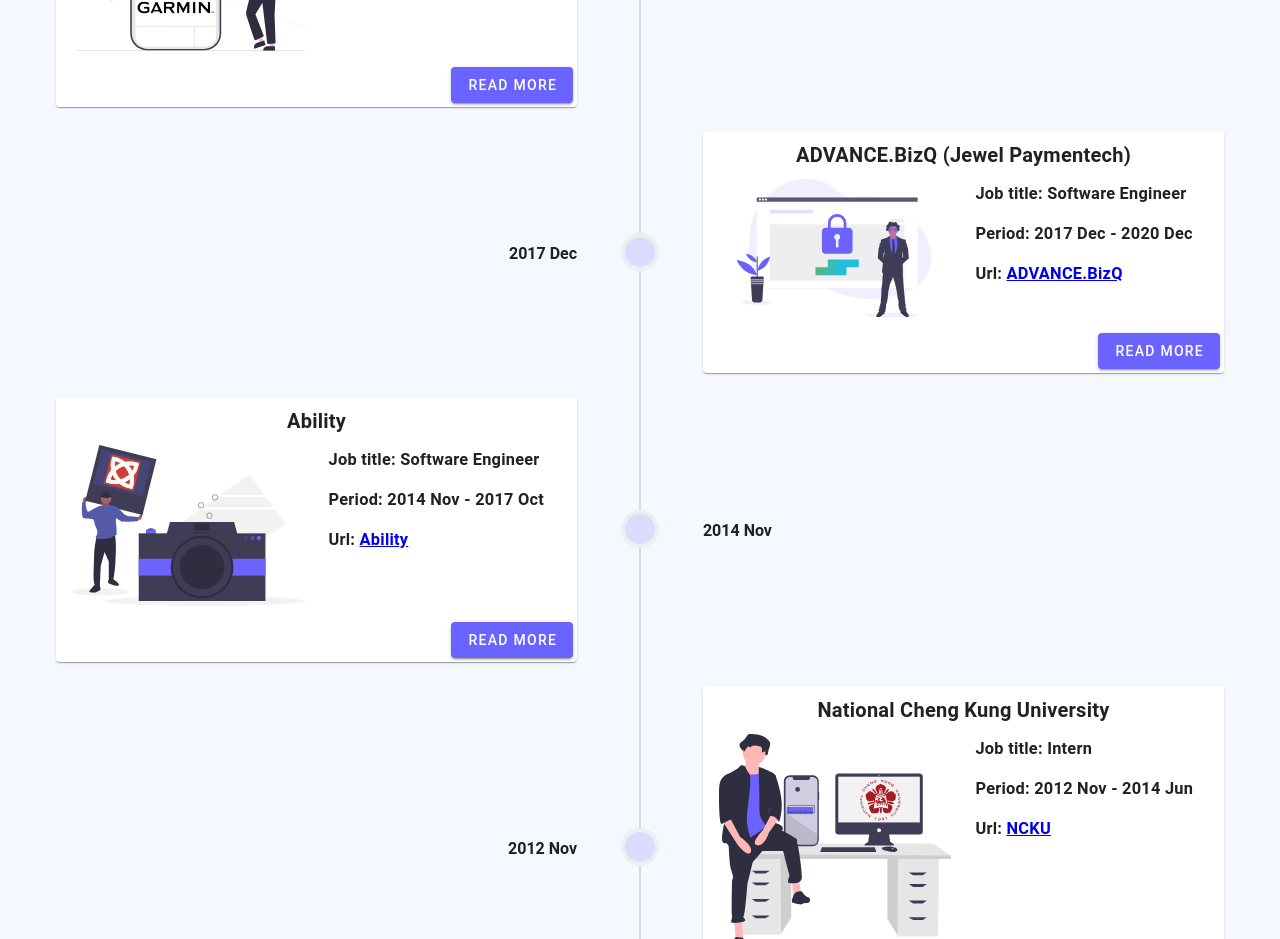
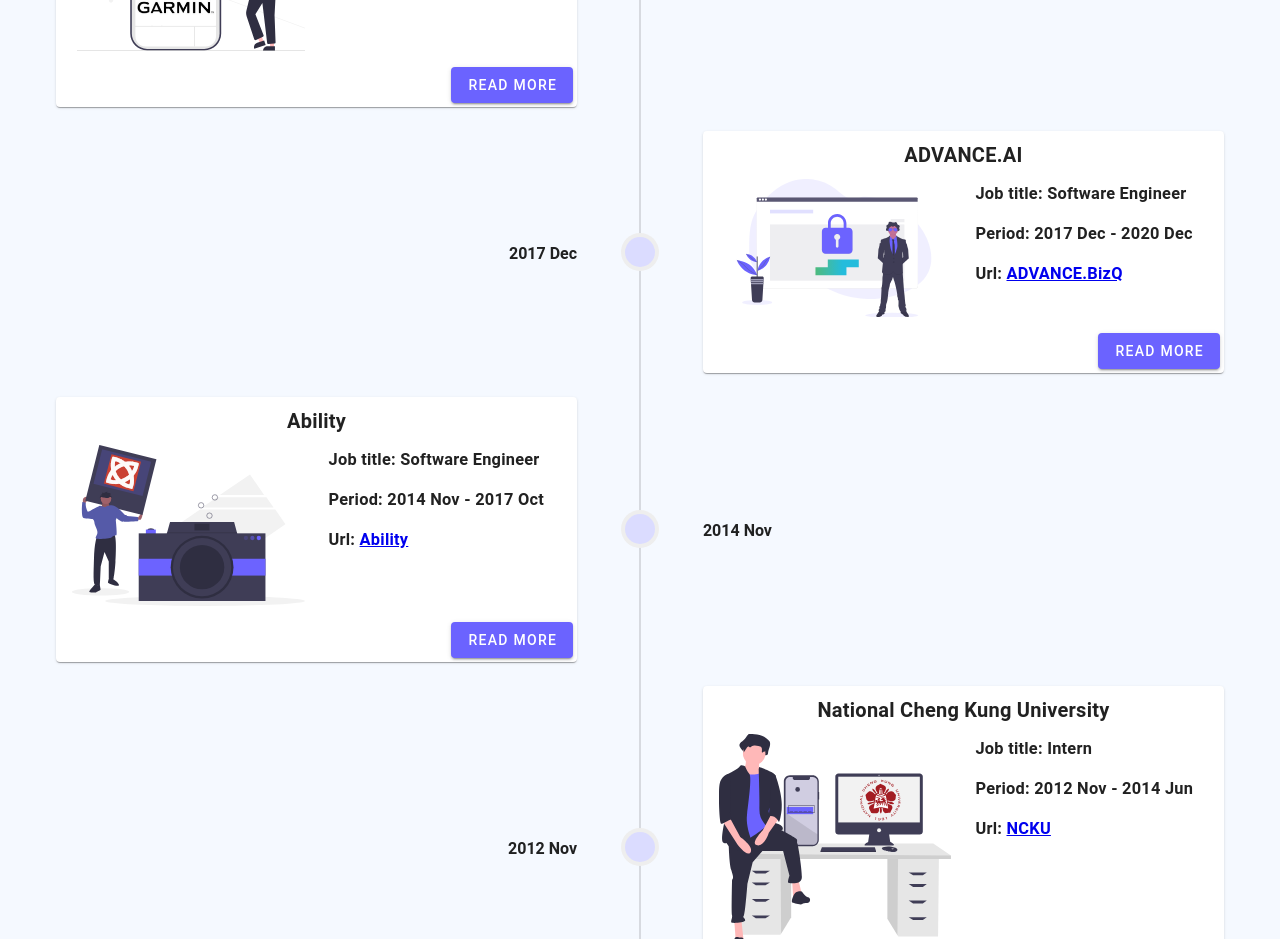
Before and after one commit to realDNA/aboutme2, a Vue app in the folder aboutme/: page /experience in a window 1280 px wide. Shown: the part 1340-2279 px from the top of the page. Built offline with nearby package versions, Linux system fonts and the light colour scheme.

Commit message:
change wording

```diff
--- a/aboutme/src/views/Experience.vue
+++ b/aboutme/src/views/Experience.vue
@@ -207,7 +207,7 @@
             `,
         },
         {
-          name: "ADVANCE.BizQ (Jewel Paymentech)",
+          name: "ADVANCE.AI",
           jobPosition: "Software Engineer",
           imageSrc: "work-experience/jewel.svg",
           startTime: "2017 Dec",
```
